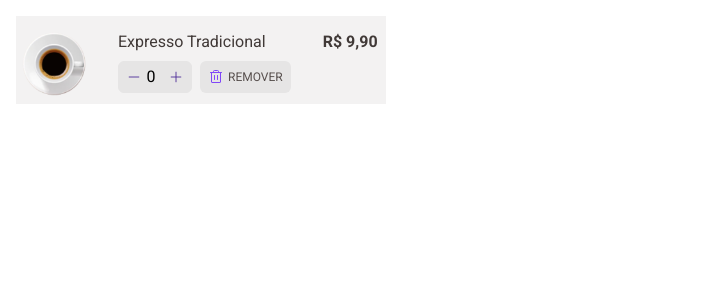
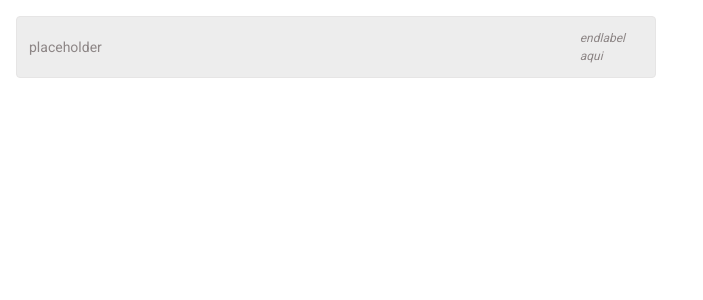
Before and after one commit to alex-britto/PDCoffe, a React (Vite) app: page / in a window 1280 px wide. Shown: the top 300 px of the page, without its empty margins (0-703 px from the left). Built offline with nearby package versions, Linux system fonts and the light colour scheme.

Commit message:
adjustments at textfield

```diff
--- a/src/App.tsx
+++ b/src/App.tsx
@@ -1,7 +1,17 @@
 import styled, { ThemeProvider } from "styled-components"
 
 import { defaultTheme } from "./styles/themes/defaultTheme"
-import { ButtonsExample, NumberInputExample, SelectInputExample, TextField, StatusExample, TypographyExample, CatalogItemExample, CartItemExample } from "./components"
+import {
+  ButtonsExample,
+  NumberInputExample,
+  SelectInputExample,
+  TextField,
+  StatusExample,
+  TypographyExample,
+  CatalogItemExample,
+  CartItemExample,
+  TextFieldExample
+} from "./components"
 
 function App() {
   return (
@@ -14,11 +24,11 @@ function App() {
         </Container>
         <Container>
           <SelectInputExample />
+          </Container> */}
+          <Container>
+            <TextFieldExample />
           </Container>
-          <Container>
-            <TextField placeholder="placeholder" endLabel="endlabel aqui" containerProps={{ className: "m-4 w-1/2" }}/>
-          </Container>
-          <Container>
+          {/* <Container>
             <StatusExample />
           </Container>
           <Container>
@@ -26,10 +36,10 @@ function App() {
           </Container>
           <Container>
             <CatalogItemExample />
-          </Container> */}
+          </Container>
           <Container>
             <CartItemExample />
-          </Container>
+          </Container> */}
      </ThemeProvider>
   )
 }
--- /dev/null
+++ b/src/components/Examples/TextFieldExample.tsx
@@ -0,0 +1,17 @@
+import { TextField } from "../TextField"
+import { useState } from "react"
+
+const TextFieldExample = () => {
+    const [inputValue, setInputValue] = useState("")
+    console.log("inputValue", inputValue)
+    return (
+        <TextField
+              placeholder="placeholder"
+              endLabel="endlabel aqui"
+              onChange={(e) => setInputValue(e.target.value)}
+              containerProps={{ className: "m-4 w-1/2" }}
+            />
+    )
+}
+
+export default TextFieldExample
--- a/src/components/Examples/index.ts
+++ b/src/components/Examples/index.ts
@@ -2,6 +2,7 @@ export { default as ButtonsExample } from './ButtonsExample'
 export { default as NumberInputExample } from './NumberInputExample'
 export { default as SelectInputExample } from './SelectInputExample'
 export { default as StatusExample } from './StatusExample'
+export { default as TextFieldExample } from './TextFieldExample'
 export { default as TypographyExample } from './TypographyExample'
 export { default as CatalogItemExample } from './CatalogItemExample'
 export { default as CartItemExample } from './CartItemExample'
--- a/src/components/TextField/TextField.tsx
+++ b/src/components/TextField/TextField.tsx
@@ -1,4 +1,4 @@
-import { HTMLAttributes, InputHTMLAttributes } from "react";
+import { ChangeEventHandler, HTMLAttributes, InputHTMLAttributes } from "react";
 import styled, { css } from "styled-components";
 
 interface TextFieldProps extends InputHTMLAttributes<HTMLInputElement> {
@@ -9,12 +9,13 @@ interface TextFieldProps extends InputHTMLAttributes<HTMLInputElement> {
 const TextField = ({
     endLabel,
     containerProps,
+    onChange,
     ...rest
 }: TextFieldProps) => {
 
     return (
         <Container {...containerProps}>
-            <input type="text" {...rest} />
+            <input type="text" onChange={onChange} {...rest} />
                 <span>{endLabel}</span>
         </Container>
     )
```
